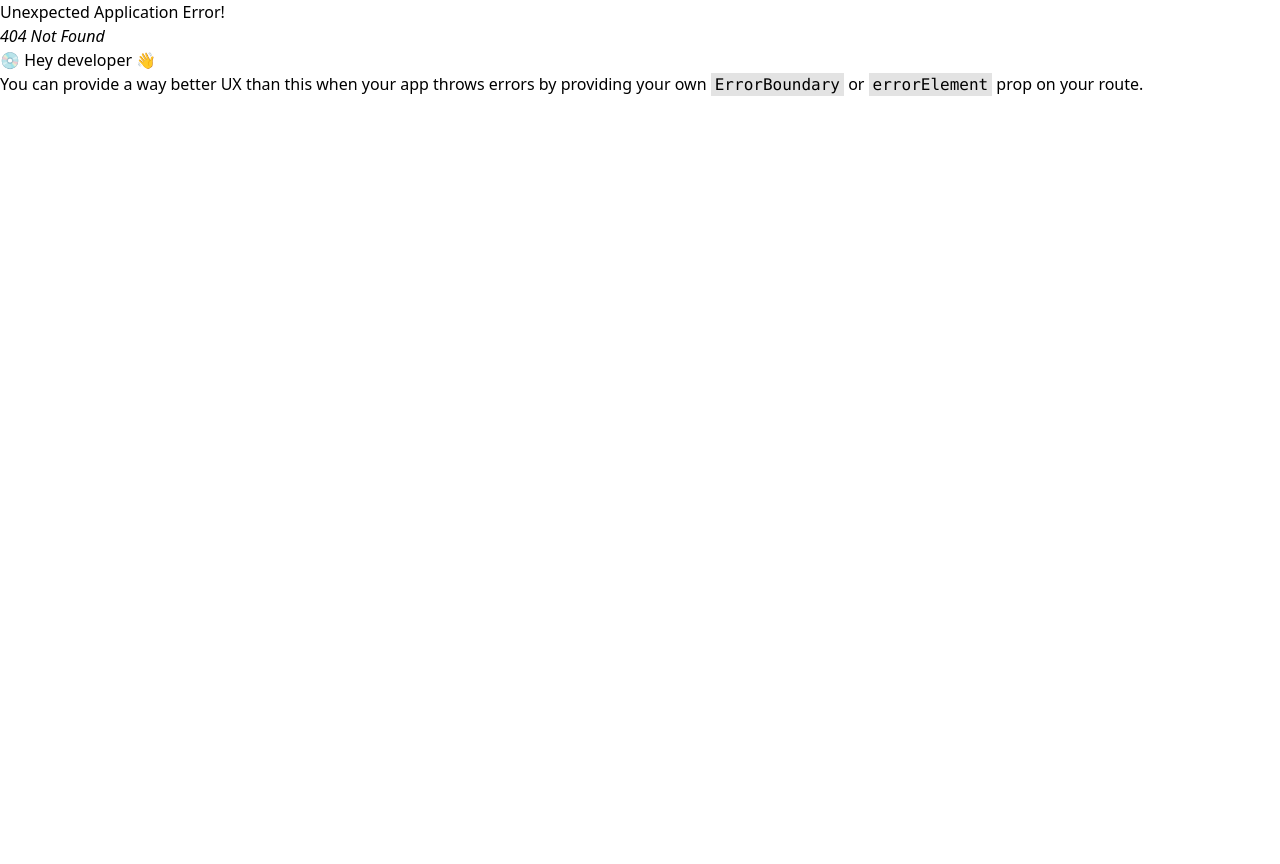
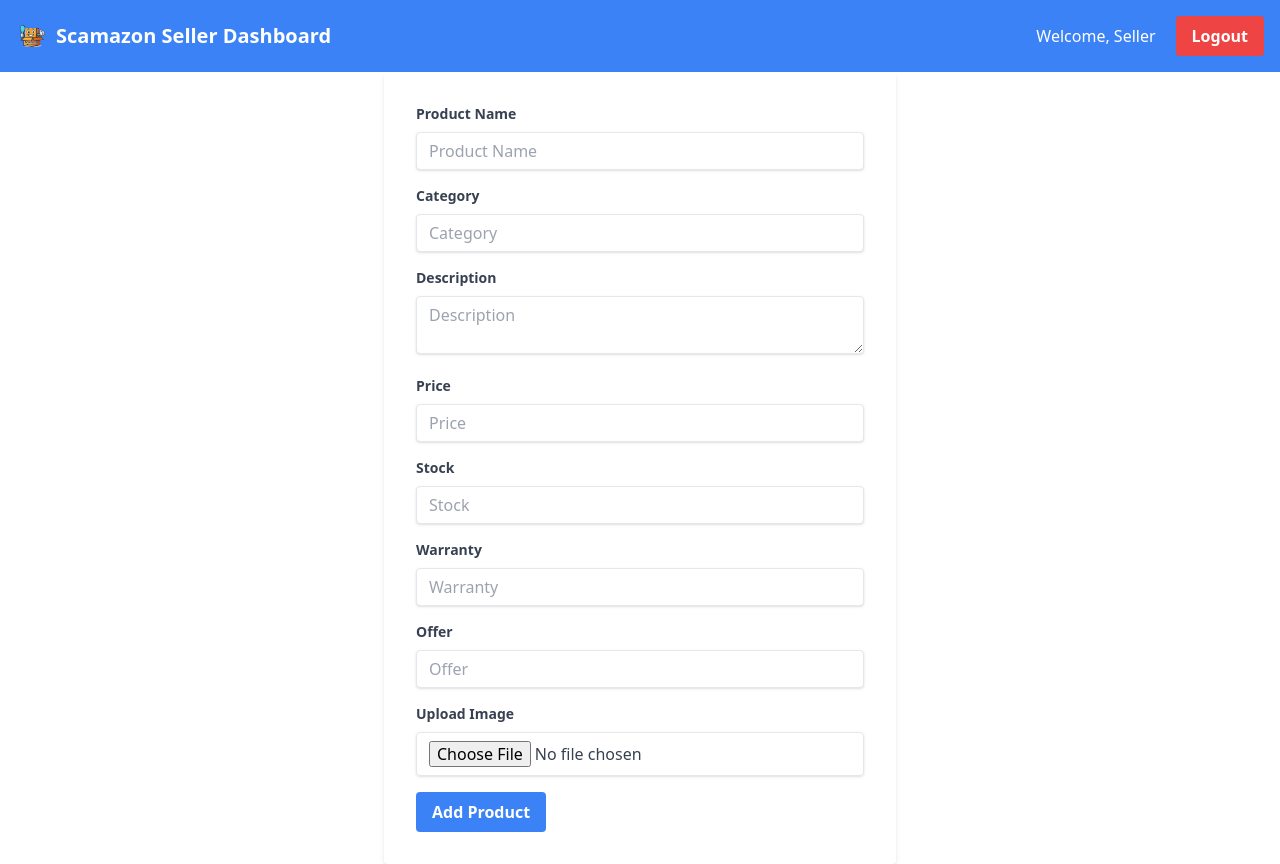
Before and after one commit to Kanishk-mittal/Scamazon, a React (Vite) app in the folder Frontend/: page /addProduct in a window 1280 px wide. Before the commit this address had no page. Before the commit the page ends 800 px from the top, so only its background shows below. Built offline with nearby package versions, Linux system fonts and the light colour scheme.

Commit message:
completed code for adding a new product

```diff
--- a/Frontend/src/App.jsx
+++ b/Frontend/src/App.jsx
@@ -5,6 +5,7 @@ import SellerDashboard from './pages/SellerDashboard'
 import UserDashboard from './pages/UserDashboard'
 import Register from './pages/Register'
 import { createBrowserRouter, RouterProvider } from 'react-router-dom'
+import AddProduct from './pages/AddProduct'
 
 function App() {
   const router = createBrowserRouter([
@@ -23,6 +24,10 @@ function App() {
     {
       path: '/register',
       element: <Register />
+    },
+    {
+      path: '/addProduct',
+      element: <AddProduct />
     }
   ])
 
--- /dev/null
+++ b/Frontend/src/pages/AddProduct.jsx
@@ -0,0 +1,148 @@
+import React from 'react';
+import { useState, useEffect } from 'react';
+import Logout from '../components/Logout';
+import axios from 'axios';
+
+const AddProduct = () => {
+    const [sellerId, setSellerId] = useState(null);
+    const [sellerName, setSellerName] = useState('');
+    const [file, setFile] = useState(null);
+
+    useEffect(() => {
+        const id = localStorage.getItem('sellerID');
+        if (id) {
+            setSellerId(id);
+        }
+    }, []);
+
+    useEffect(() => {
+        if (sellerId) {
+            axios.post('http://127.0.0.1:5000/get_sellername', { seller_id: sellerId })
+                .then(response => setSellerName(response.data.name || ''))
+                .catch(error => console.error('Error fetching seller name:', error));
+        }
+    }, [sellerId]);
+
+    const handleFileChange = (event) => {
+        setFile(event.target.files[0]);
+    };
+
+    const handleSubmit = (e) => {
+        console.log('Form submitted');
+        e.preventDefault();
+        const name = e.target.name.value;
+        const category = e.target.category.value;
+        const description = e.target.description.value;
+        const price = e.target.price.value;
+        const stock = e.target.stock.value;
+        const warranty = e.target.warranty.value;
+        const offer = e.target.offer.value;
+
+        const formData = new FormData();
+        formData.append('seller_id', sellerId);
+        formData.append('name', name);
+        formData.append('category', category);
+        formData.append('description', description);
+        formData.append('price', price);
+        formData.append('stock', stock);
+        formData.append('warranty', warranty);
+        formData.append('offer', offer);
+        formData.append('file', file);
+
+        axios.post('http://localhost:5000/add_product', formData, {
+            headers: {
+                'Content-Type': 'multipart/form-data'
+            }
+        })
+            .then(response => {
+                console.log(response.data);
+                alert('Product added successfully');
+                e.target.reset();
+                window.location.href = `/seller/${sellerId}`;
+            })
+            .catch(error => {
+                console.error('Error adding product:', error);
+                alert('Error adding product');
+            });
+    };
+
+    return (
+        <>
+            <header className="bg-blue-500 text-white p-4">
+                <div className="container mx-auto flex justify-between items-center">
+                    <div className="flex items-center">
+                        <img
+                            src="/logo.png"
+                            alt="Scamazon Logo"
+                            className="h-8 w-auto mr-2"
+                        />
+                        <h1 className="text-xl font-bold">Scamazon Seller Dashboard</h1>
+                    </div>
+                    <div className='flex justify-center items-center gap-5'>
+                        <div>
+                            Welcome, {sellerName || 'Seller'}
+                        </div>
+                        <Logout />
+                    </div>
+                </div>
+            </header>
+            <form className="max-w-lg mx-auto p-8 bg-white shadow-md rounded" onSubmit={handleSubmit}>
+                <div className="mb-4">
+                    <label className="block text-gray-700 text-sm font-bold mb-2" htmlFor="name">
+                        Product Name
+                    </label>
+                    <input className="shadow appearance-none border rounded w-full py-2 px-3 text-gray-700 leading-tight focus:outline-none focus:shadow-outline" id="name" type="text" placeholder="Product Name" required />
+                </div>
+                <div className="mb-4">
+                    <label className="block text-gray-700 text-sm font-bold mb-2" htmlFor="category">
+                        Category
+                    </label>
+                    <input className="shadow appearance-none border rounded w-full py-2 px-3 text-gray-700 leading-tight focus:outline-none focus:shadow-outline" id="category" type="text" placeholder="Category" required />
+                </div>
+                <div className="mb-4">
+                    <label className="block text-gray-700 text-sm font-bold mb-2" htmlFor="description">
+                        Description
+                    </label>
+                    <textarea className="shadow appearance-none border rounded w-full py-2 px-3 text-gray-700 leading-tight focus:outline-none focus:shadow-outline" id="description" placeholder="Description" required></textarea>
+                </div>
+                <div className="mb-4">
+                    <label className="block text-gray-700 text-sm font-bold mb-2" htmlFor="price">
+                        Price
+                    </label>
+                    <input className="shadow appearance-none border rounded w-full py-2 px-3 text-gray-700 leading-tight focus:outline-none focus:shadow-outline" id="price" type="number" placeholder="Price" required />
+                </div>
+                <div className="mb-4">
+                    <label className="block text-gray-700 text-sm font-bold mb-2" htmlFor="stock">
+                        Stock
+                    </label>
+                    <input className="shadow appearance-none border rounded w-full py-2 px-3 text-gray-700 leading-tight focus:outline-none focus:shadow-outline" id="stock" type="number" placeholder="Stock" required />
+                </div>
+                <div className="mb-4">
+                    <label className="block text-gray-700 text-sm font-bold mb-2" htmlFor="warranty">
+                        Warranty
+                    </label>
+                    <input className="shadow appearance-none border rounded w-full py-2 px-3 text-gray-700 leading-tight focus:outline-none focus:shadow-outline" id="warranty" type="text" placeholder="Warranty" required />
+                </div>
+                <div className="mb-4">
+                    <label className="block text-gray-700 text-sm font-bold mb-2" htmlFor="offer">
+                        Offer
+                    </label>
+                    <input className="shadow appearance-none border rounded w-full py-2 px-3 text-gray-700 leading-tight focus:outline-none focus:shadow-outline" id="offer" type="text" placeholder="Offer" required />
+                </div>
+                <div className="mb-4">
+                    <label className="block text-gray-700 text-sm font-bold mb-2" htmlFor="upload">
+                        Upload Image
+                    </label>
+                    <input className="shadow appearance-none border rounded w-full py-2 px-3 text-gray-700 leading-tight focus:outline-none focus:shadow-outline" id="upload" type="file" accept="image/*" onChange={handleFileChange} />
+                </div>
+                <div className="flex items-center justify-between">
+                    <button className="bg-blue-500 hover:bg-blue-700 text-white font-bold py-2 px-4 rounded focus:outline-none focus:shadow-outline" type="submit">
+                        Add Product
+                    </button>
+                </div>
+            </form>
+        </>
+    );
+};
+
+export default AddProduct;
--- a/Frontend/src/pages/SellerDashboard.jsx
+++ b/Frontend/src/pages/SellerDashboard.jsx
@@ -73,6 +73,9 @@ const SellerDashboard = () => {
                     ) : (
                         <p>No products available.</p>
                     )}
+                    <div className="mt-9 w-full flex justify-center items-center">
+                        <button onClick={() => window.location.href = '/addProduct'} className="bg-blue-500 text-white px-4 py-2 rounded">Add product + </button>
+                    </div>
                 </div>
                 <div className="w-full md:w-1/2 p-4 bg-white">
                     <h2 className="text-lg font-semibold mb-4">Orders</h2>
```
Also changed, not shown: Frontend/public/P006.png (added), 1 other file (tests, documents, lock files or other folders).
